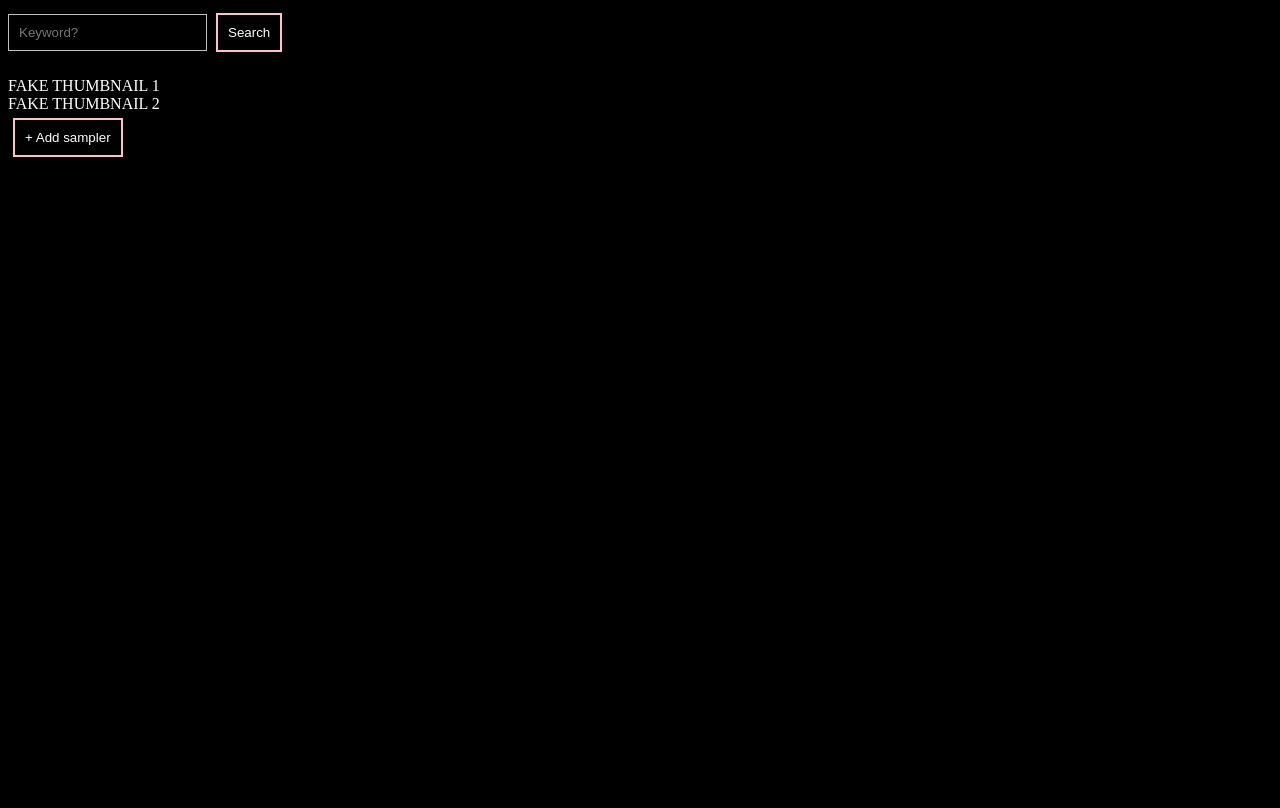
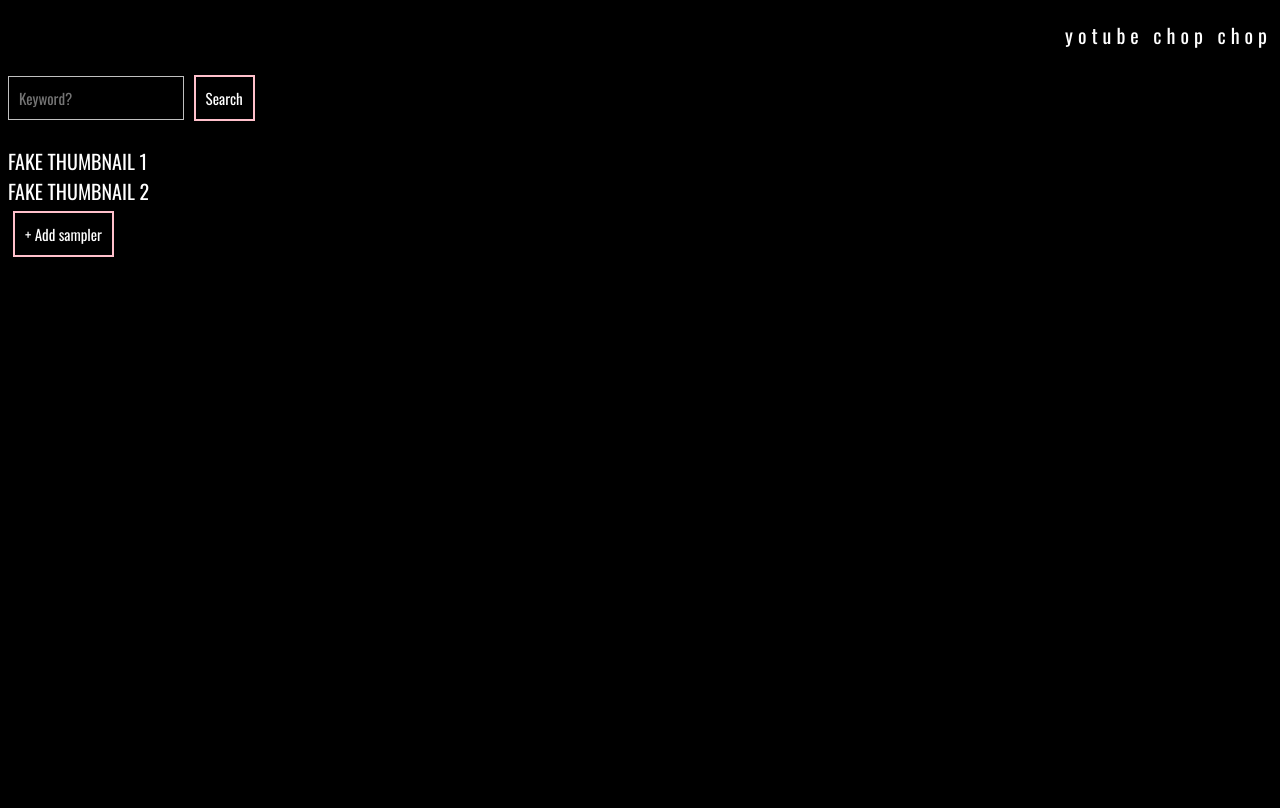
Before and after one commit to bartwroblewski/sampler_new, a Django app: page / in a window 1280 px wide. After the commit the page ends 257 px from the top, so only its background shows below. Run offline with Django 3.2, Linux system fonts and the light colour scheme; some libraries are stand-ins or nearby versions.

Commit message:
Cosmetics

```diff
--- a/sampler/static/sampler/index.css
+++ b/sampler/static/sampler/index.css
@@ -1,24 +1,18 @@
-html {
-    width: 100%;
-    height: 100%;
-}
 body {
-    width: 100%;
-    height: 100%;
     color: white;
     background: black;
+    font-family: Oswald;
+    font-size: 20px;
 }
 
 nav ul {
     list-style-type: none;
     display: flex;
-    justify-content: space-around;
-    background: rgb(155, 100, 100);
+    justify-content: flex-end;
 }
-form button {
-/*
-    display: none;
-*/
+
+#app_name {
+    letter-spacing: 5px;
 }
 
 #thumbnails {
@@ -83,6 +77,8 @@ button {
     border: 2px solid pink;
     padding: 10px;
     margin: 5px;
+    font-family: Oswald;
+    font-size: 15px;
 }
 
 button:hover {
@@ -95,4 +91,6 @@ input {
     color: silver;
     padding: 10px;
     border: 1px solid silver;
+    font-family: Oswald;
+    font-size: 15px;
 }
--- a/sampler/templates/sampler/index.html
+++ b/sampler/templates/sampler/index.html
@@ -8,15 +8,11 @@
             <link href="https://fonts.googleapis.com/css?family=Oswald" rel="stylesheet">
         </head>
         <body>
-<!--
             <nav>
                 <ul>
-                    <li>sample shop</li>
-                    <li>logo</li>
-                    <li>settings</li>
+                    <li id="app_name">yotube chop chop</li>
                 </ul>
             </nav>
--->
             <div id="search">
                 <form id="search_form">
                     <input type="text" placeholder="Keyword?">
```
